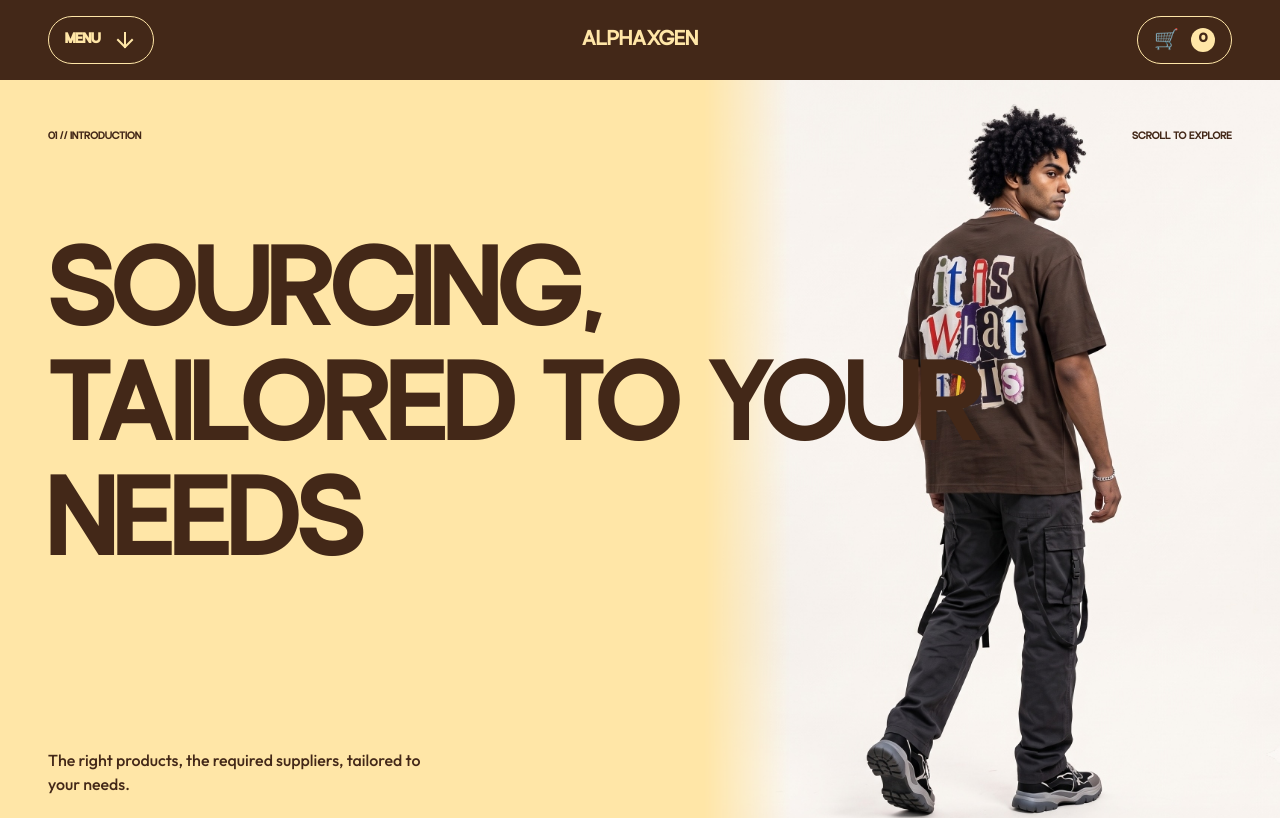
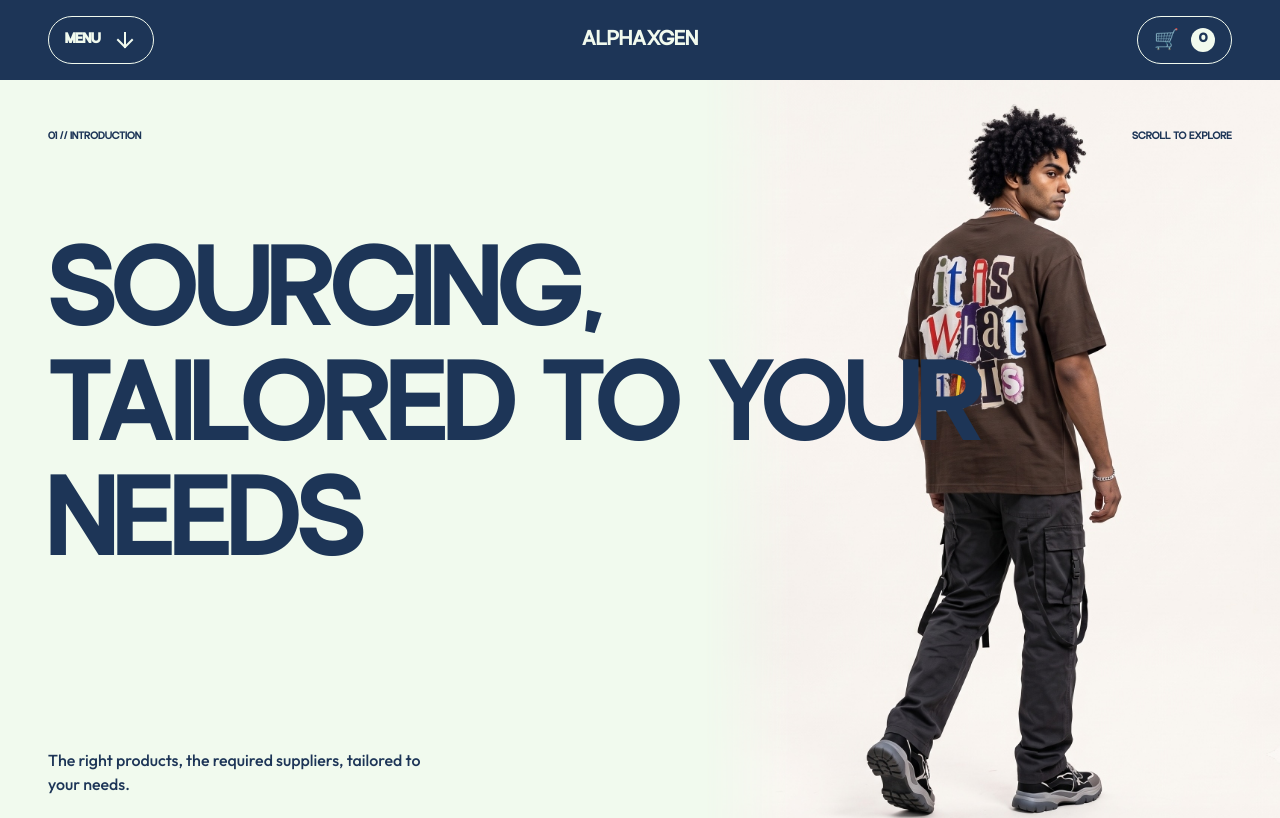
Before and after one commit to PTejasKr/alphaxgen, a Next.js app: page / in a window 1280 px wide. Shown: the top 818 px of the page. Built offline with nearby package versions, Linux system fonts and the light colour scheme.

Commit message:
Update color palette to coolors.co palette

```diff
--- a/src/app/globals.css
+++ b/src/app/globals.css
@@ -1,11 +1,11 @@
 :root {
   /* Color System */
-  --ink: #432818;     /* Espresso / Dark Brown */
-  --paper: #ffe6a7;   /* Cream / Light Yellow */
+  --ink: #1d3557;     /* Prussian Blue */
+  --paper: #f1faee;   /* Honeydew/Cream */
   --white: #ffffff;
-  --muted: #bb9457;   /* Ochre / Gold */
-  --accent: #6f1d1b;  /* Maroon */
-  --line: #99582a;    /* Rust */
+  --muted: #a8dadc;   /* Powder Blue */
+  --accent: #e63946;  /* Imperial Red */
+  --line: #1d3557;    /* Prussian Blue */
 
   /* Typography Scale */
   --display-xl: clamp(3.5rem, 10vw, 12rem);
```
